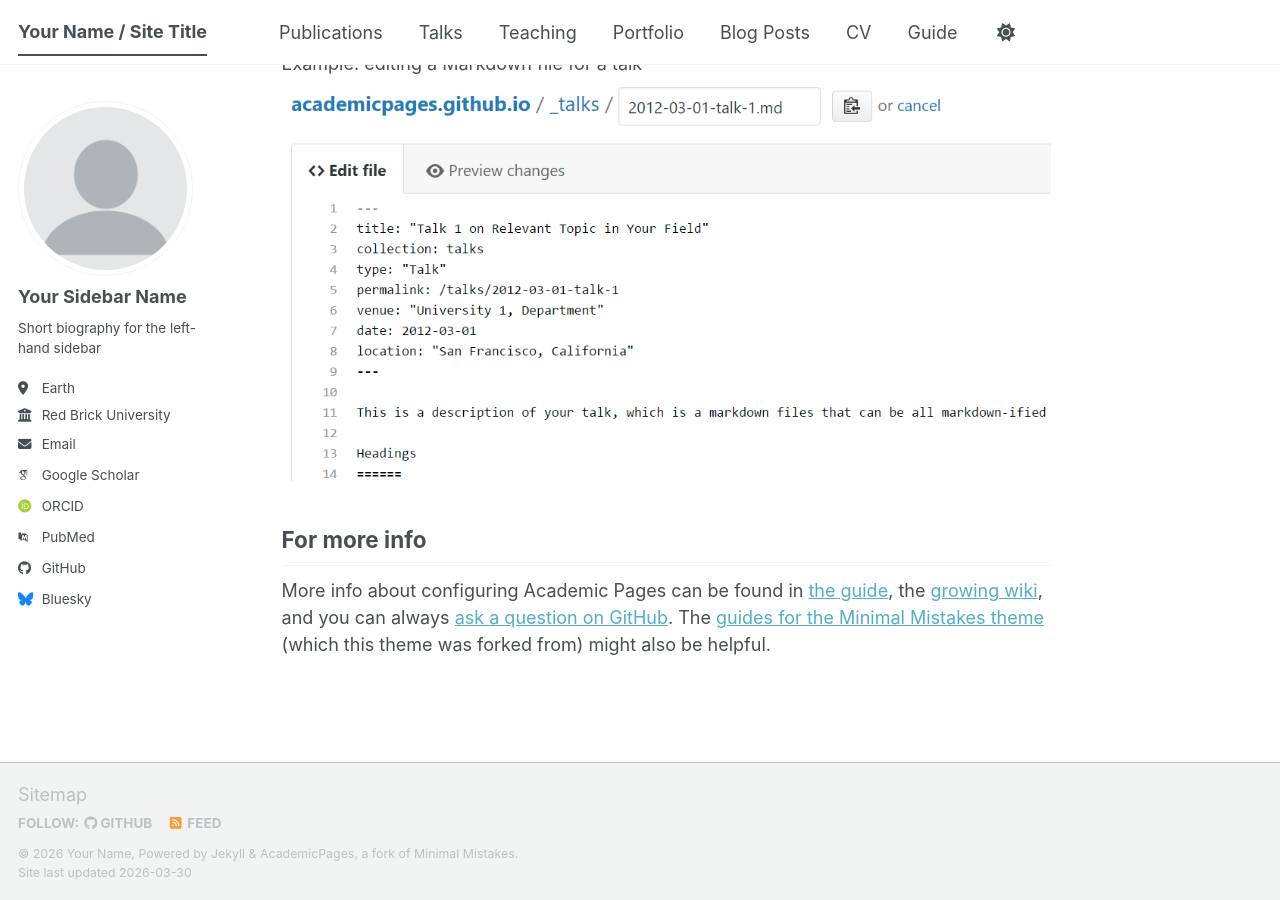
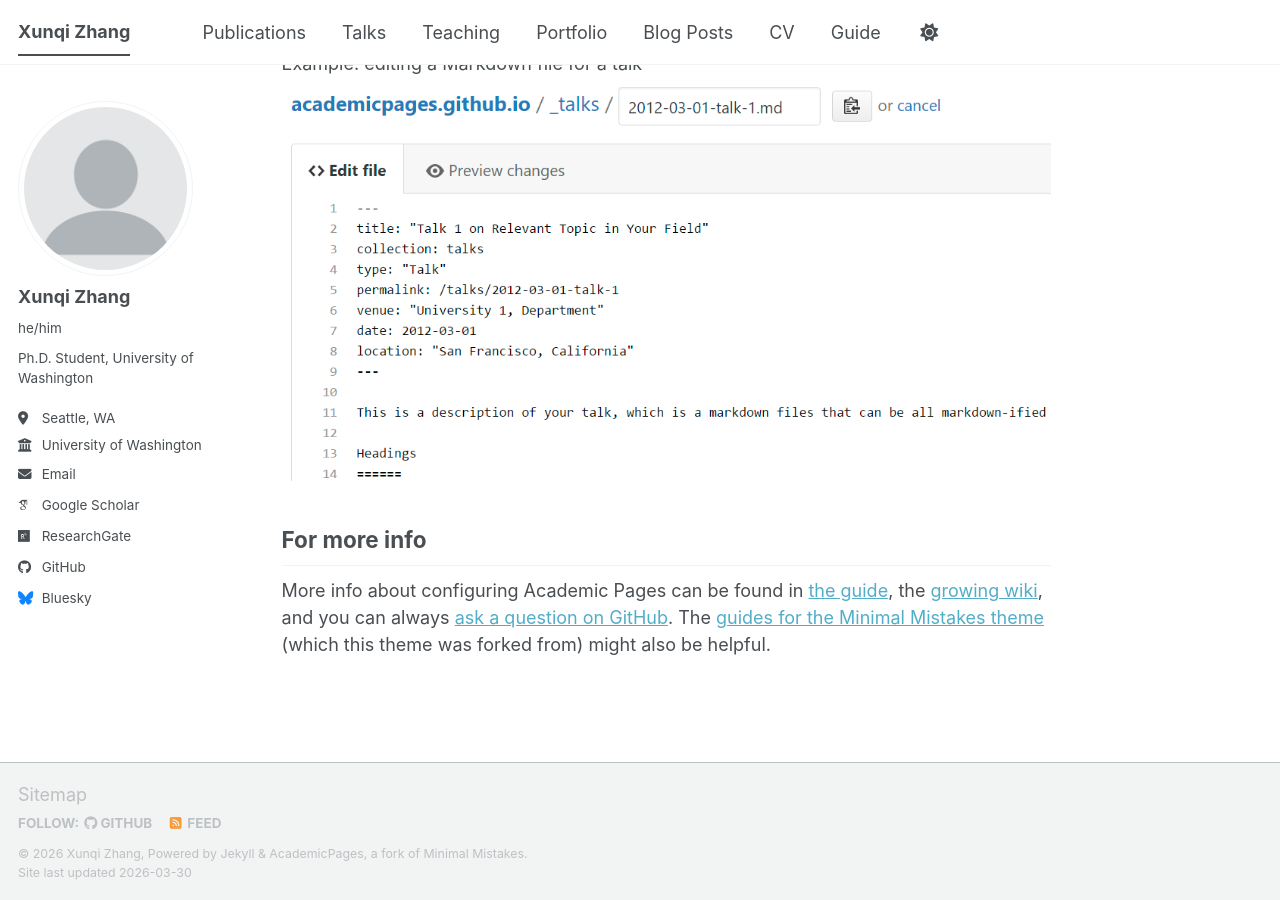
Before and after one commit to xunqizhang2024-debug/xunqizhang2024-debug.github.io, a Jekyll site: the page built from _pages/about.md, in a window 1280 px wide and 900 px high, scrolled down 2720 px. Built offline with Jekyll 4.4.1, drawn with Linux system fonts in a browser that asks for light colours; some web fonts are replaced; a script bundle is joined from its source files by our own code; library files that are not in the unit come from our copies.

Commit message:
Update _config.yml

```diff
--- a/_config.yml
+++ b/_config.yml
@@ -9,14 +9,14 @@
 # Basic Site Settings
 locale                   : "en-US"
 site_theme               : "default" # The available themes options are "default", "air", "sunrise", "mint", "dirt" and "contrast"
-title                    : "Your Name / Site Title"
+title                    : "Xunqi Zhang"
 title_separator          : "-"
-name                     : &name "Your Name"
-description              : &description "Your Name's academic portfolio"   # Update this with a general description of your site, this is the default if not overridden by a page
-url                      : https://academicpages.github.io # The base hostname & protocol for your site e.g. "https://[your GitHub username].github.io",
+name                     : &name "Xunqi Zhang"
+description              : &description "Xunqi Zhang's academic portfolio"   # Update this with a general description of your site, this is the default if not overridden by a page
+url                      : https://xunqizhang2024-debug.github.io # The base hostname & protocol for your site e.g. "https://[your GitHub username].github.io",
                                                            # or if you already have some other page hosted on Github then use "https://[your GitHub username].github.io/[Your Repo Name]"
 baseurl                  : "" # the subpath of your site, e.g. "/blog"
-repository               : "academicpages/academicpages.github.io"
+repository               : "xunqizhang2024-debug/xunqizhang2024-debug.github.io"
 
 # Site Author - The following control what appear as part of the author content on the side bar.
 #               If a field is blank the icon and link will not appear, otherwise it will be shown.
@@ -24,25 +24,25 @@ repository               : "academicpages/academicpages.github.io"
 author:
   # Biographic information
   avatar           : "profile.png"
-  name             : "Your Sidebar Name"
-  pronouns         : # example: "she/her"
-  bio              : "Short biography for the left-hand sidebar"
-  location         : "Earth"
-  employer         : "Red Brick University"
+  name             : "Xunqi Zhang"
+  pronouns         : "he/him" # example: "she/her"
+  bio              : "Ph.D. Student, University of Washington"
+  location         : "Seattle, WA"
+  employer         : "University of Washington"
   uri              : # URL
-  email            : "none@example.org"
+  email            : "xunqi@uw.edu"
 
   # Academic websites
   academia         : # URL
   arxiv            : # URL - Update with the correct link to your profile
-  googlescholar    : "https://scholar.google.com/citations?user=PS_CX0AAAAAJ"
+  googlescholar    : "https://scholar.google.com/citations?user=olboqesAAAAJ&hl=en&gmla=AEk_c1tvCY6vys4wmzDK3g0e2ErdE2MOEAhYgTXZYQUypv7xFTqu96zEEjY3dMLQx5t5lx6zSOzGsmrotpWr8ur-ywExFzszesyyuPEMBTt3rw"
   inspire-hep      : # URL
   impactstory      : # URL
-  orcid            : "https://orcid.org/yourorcidurl"
+  orcid            : # URL
   semantic         : # URL
   ssrn             : # URL
-  pubmed           : "https://www.ncbi.nlm.nih.gov/pubmed/?term=john+snow"
-  researchgate     : # URL
+  pubmed           : # URL
+  researchgate     : "https://www.researchgate.net/profile/Xunqi-Zhang?ev=prf_overview"
   scopus           : # URL
   zotero           : # URL
 
```
